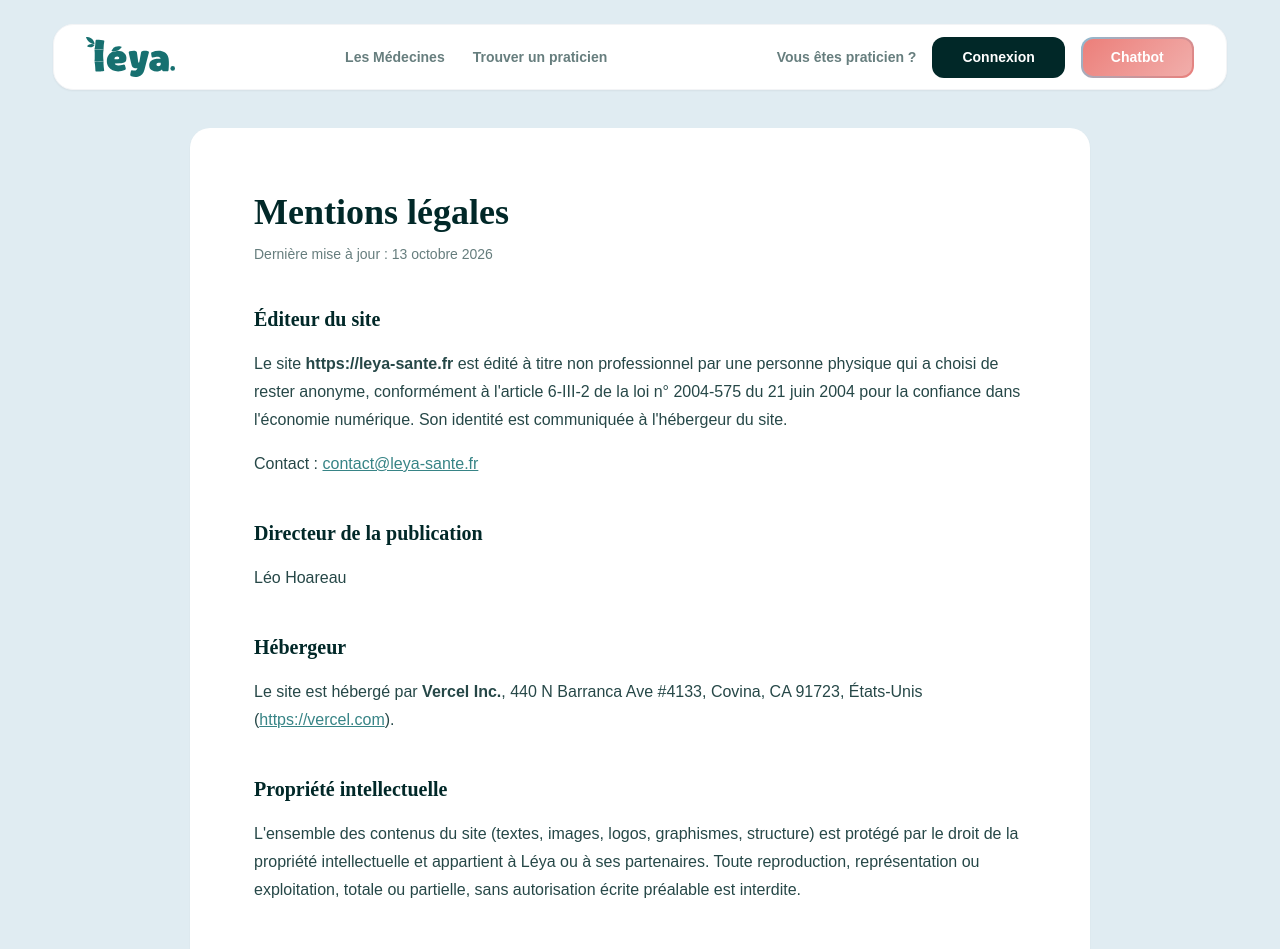
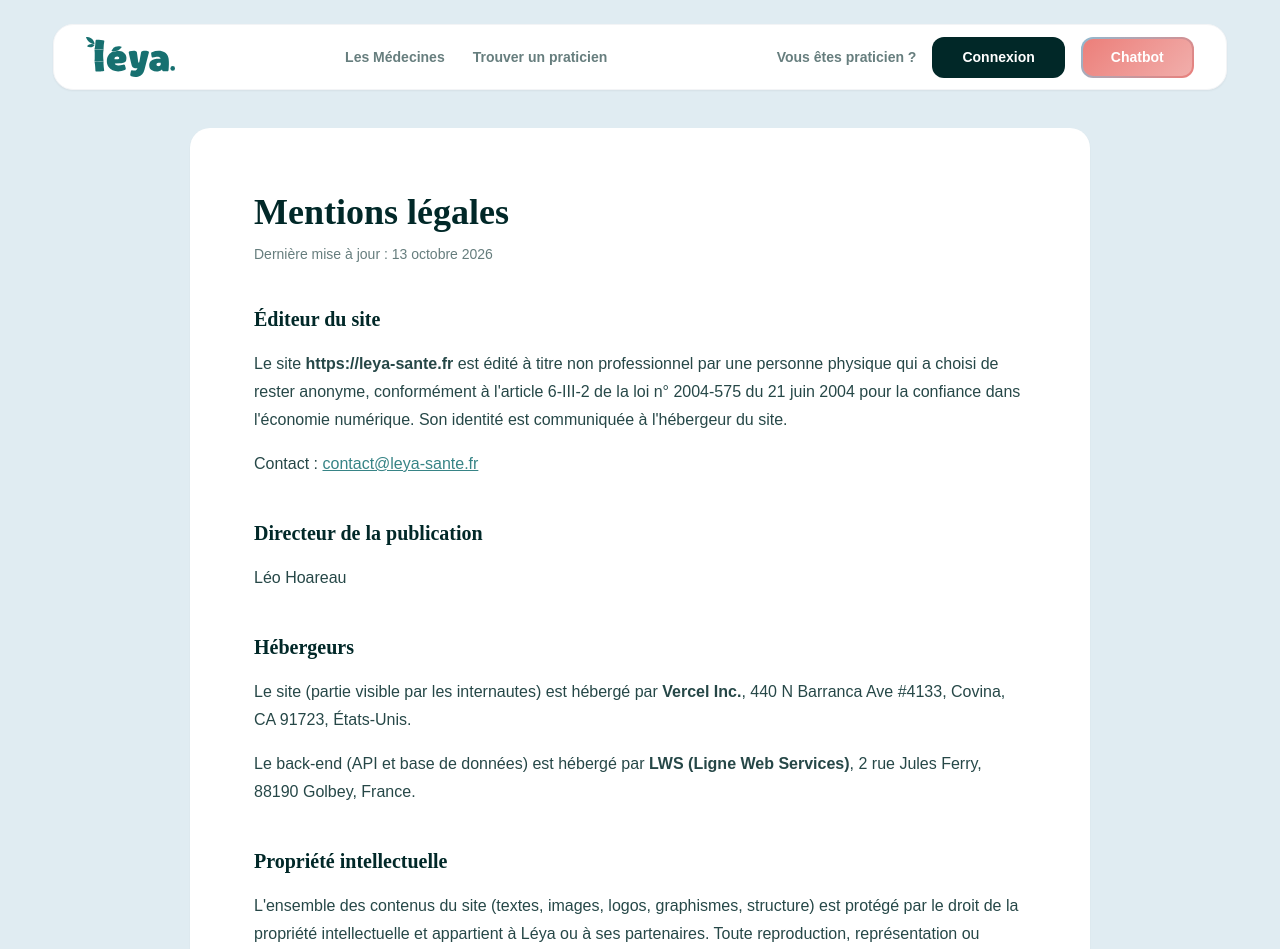
Before and after one commit to TomMbn/medaltea_front, a Nuxt app: page /mentions-legales in a window 1280 px wide. Shown: the top 949 px of the page. Built offline with nearby package versions, Linux system fonts and the light colour scheme.

Commit message:
fix : Mentions légales — hébergeur du back-end (LWS)

```diff
--- a/app/data/legal.ts
+++ b/app/data/legal.ts
@@ -13,5 +13,8 @@ export const legal = {
   // Hébergeur
   hostName: 'Vercel Inc.',
   hostAddress: '440 N Barranca Ave #4133, Covina, CA 91723, États-Unis',
-  hostWebsite: 'https://vercel.com',
+
+  // Hébergeur du back-end (API et base de données)
+  backHostName: 'LWS (Ligne Web Services)',
+  backHostAddress: '2 rue Jules Ferry, 88190 Golbey, France',
 }
--- a/app/pages/mentions-legales.vue
+++ b/app/pages/mentions-legales.vue
@@ -13,10 +13,13 @@
     <h2>Directeur de la publication</h2>
     <p>{{ legal.publicationDirector }}</p>
 
-    <h2>Hébergeur</h2>
+    <h2>Hébergeurs</h2>
     <p>
-      Le site est hébergé par <strong>{{ legal.hostName }}</strong>, {{ legal.hostAddress }}
-      (<a :href="legal.hostWebsite" target="_blank" rel="noopener noreferrer">{{ legal.hostWebsite }}</a>).
+      Le site (partie visible par les internautes) est hébergé par <strong>{{ legal.hostName }}</strong>, {{ legal.hostAddress }}.
+    </p>
+    <p>
+      Le back-end (API et base de données) est hébergé par <strong>{{ legal.backHostName }}</strong>,
+      {{ legal.backHostAddress }}.
     </p>
 
     <h2>Propriété intellectuelle</h2>
--- a/app/pages/politique-de-confidentialite.vue
+++ b/app/pages/politique-de-confidentialite.vue
@@ -105,10 +105,10 @@
     <h2>Destinataires et sous-traitants</h2>
     <ul>
       <li>Google (Gemini) : génération des réponses de l'assistant virtuel.</li>
-      <li>{{ legal.hostName }} : hébergement du site.</li>
+      <li>{{ legal.hostName }} : hébergement du site (partie visible par les internautes).</li>
       <li>Base Adresse Nationale (data.gouv.fr) : saisie assistée de l'adresse du cabinet à l'inscription des praticiens, via notre serveur (seule l'adresse tapée est transmise).</li>
       <li>Umami (Umami Software, Inc.) : mesure d'audience anonyme, sans cookie.</li>
-      <li>Serveur applicatif de l'éditeur : gestion des comptes et de l'authentification.</li>
+      <li>{{ legal.backHostName }} (France) : hébergement de l'API et de la base de données, où sont stockés les comptes, les rendez-vous et les fiches.</li>
     </ul>
     <p>
       Vos données ne sont pas vendues. Si un sous-traitant est situé hors de l'Union européenne, le transfert est
```
